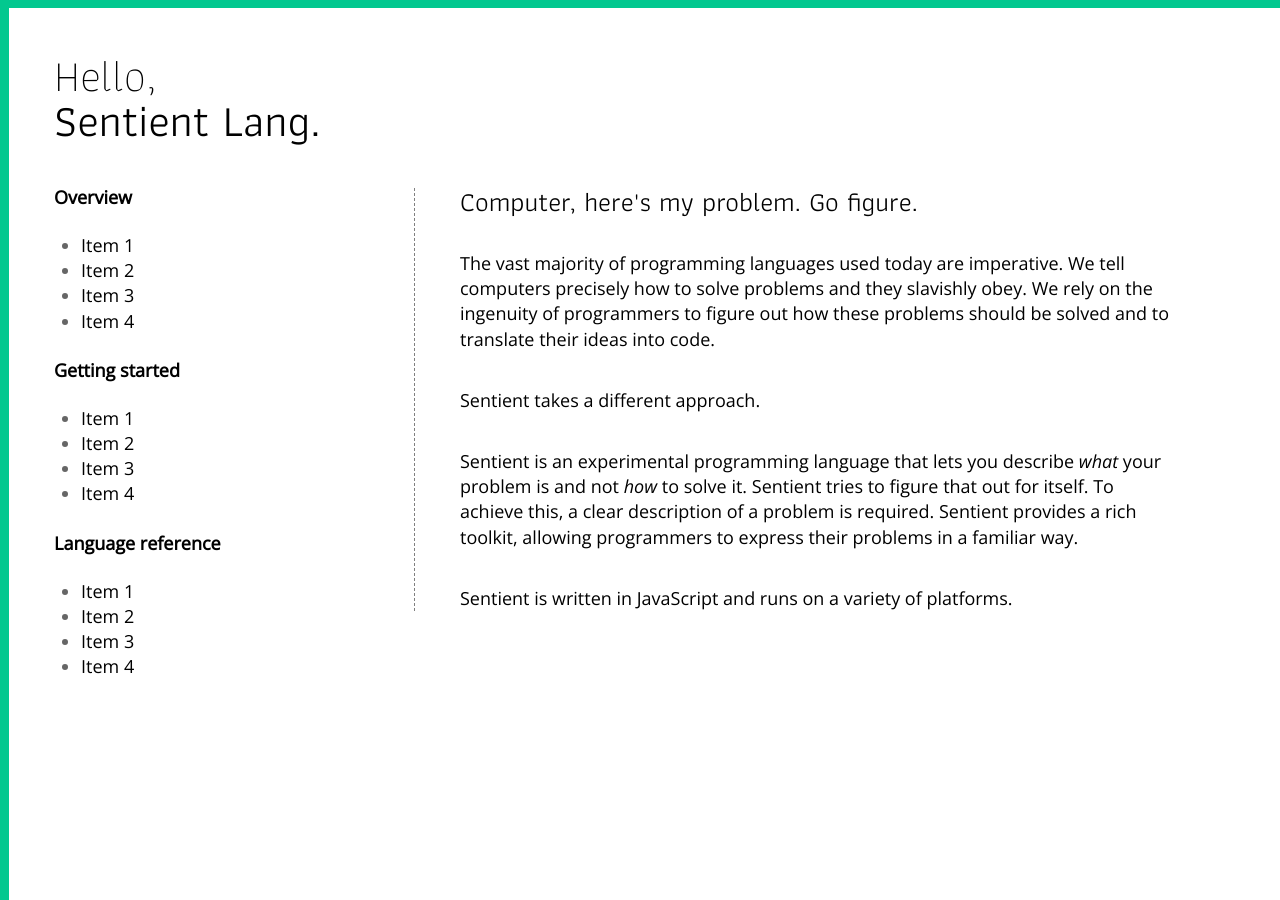
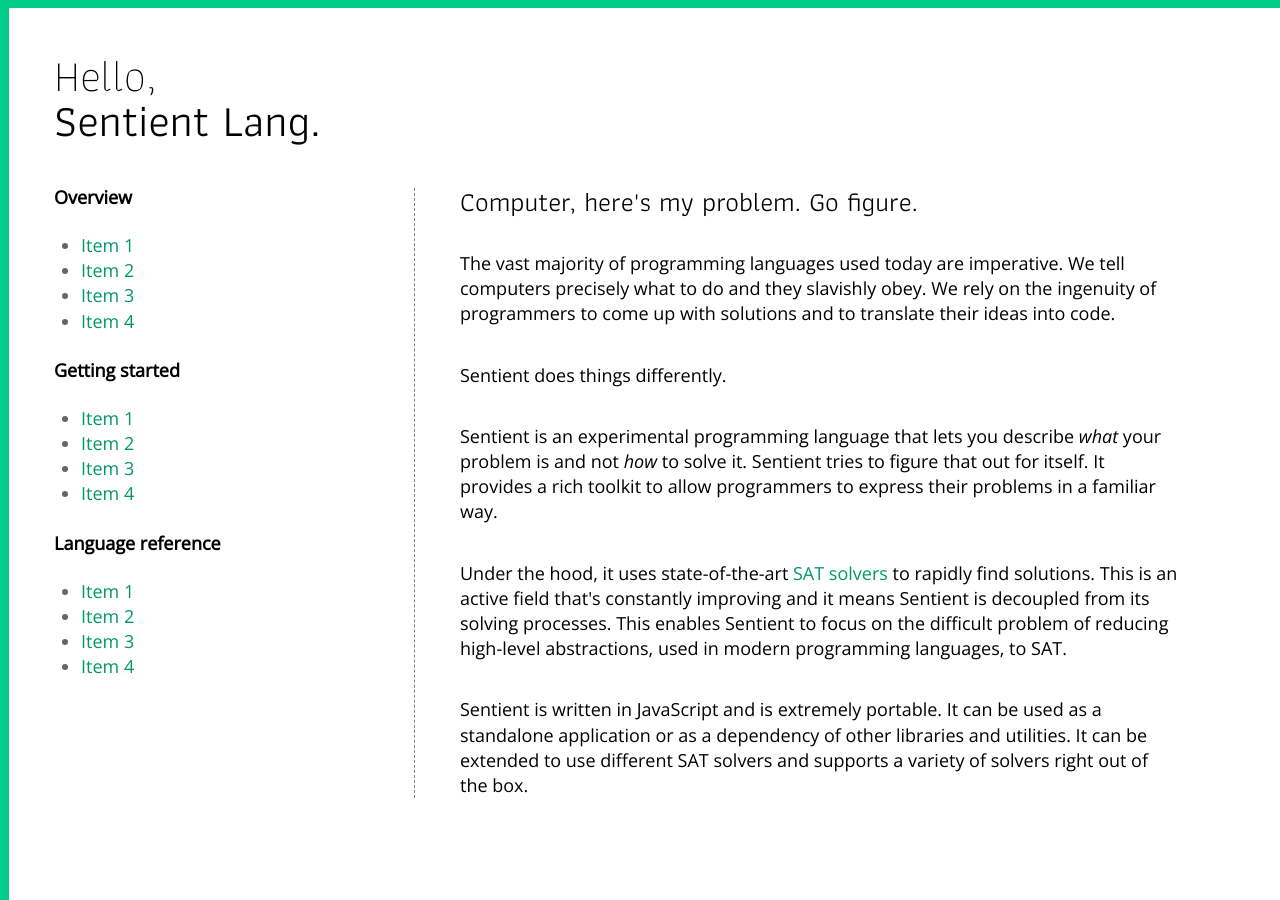
Before and after one commit to sentient-lang/sentient-lang.org, a Jekyll site: the page built from index.html, in a window 1280 px wide. Built offline with Jekyll 4.4.1, drawn with Linux system fonts in a browser that asks for light colours.

Commit message:
Update index copy

```diff
--- a/_scss/layout.scss
+++ b/_scss/layout.scss
@@ -4,12 +4,12 @@
   right: 0;
   bottom: 0;
   left: 0;
-  border-top: 0.5em solid rgb(2, 200, 143);
+  border-top: 0.5em solid #0c8;
 }
 
 body {
   min-height: 100%;
-  border-left: 0.5em solid rgb(2, 200, 143);
+  border-left: 0.5em solid #0c8;
   font-family: 'Open Sans', sans-serif;
   font-size: 18px;
   font-weight: 300;
@@ -20,7 +20,7 @@
 }
 
 a {
-  color: black;
+  color: #096;
   text-decoration: none;
 }
 
@@ -46,6 +46,10 @@
 
   h2 {
     font-weight: 400;
+  }
+
+  a {
+    color: black;
   }
 }
 
--- a/index.html
+++ b/index.html
@@ -7,23 +7,34 @@
 
 <p>
 The vast majority of programming languages used today are imperative. We
-tell computers precisely how to solve problems and they slavishly obey.
-We rely on the ingenuity of programmers to figure out how these problems
-should be solved and to translate their ideas into code.
+tell computers precisely what to do and they slavishly obey. We rely on the
+ingenuity of programmers to come up with solutions and to translate their ideas
+into code.
 </p>
 
 <p>
-<strong>Sentient</strong> takes a different approach.
+<strong>Sentient</strong> does things differently.
 </p>
 
 <p>
 Sentient is an experimental programming language that lets you describe
 <em>what</em> your problem is and not <em>how</em> to solve it. Sentient
-tries to figure that out for itself. To achieve this, a clear
-description of a problem is required. Sentient provides a rich toolkit,
-allowing programmers to express their problems in a familiar way.
+tries to figure that out for itself. It provides a rich toolkit to allow
+programmers to express their problems in a familiar way.
 </p>
 
 <p>
-Sentient is written in JavaScript and runs on a variety of platforms.
+Under the hood, it uses state-of-the-art
+<a href="http://baldur.iti.kit.edu/sat-competition-2016/">SAT solvers</a> to
+rapidly find solutions. This is an active field that's constantly improving and
+it means Sentient is decoupled from its solving processes. This enables Sentient
+to focus on the difficult problem of reducing high-level abstractions, used in
+modern programming languages, to SAT.
 </p>
+
+<p>
+Sentient is written in JavaScript and is extremely portable. It can be used as a
+standalone application or as a dependency of other libraries and utilities.
+It can be extended to use different SAT solvers and supports a variety of
+solvers right out of the box.
+</p>
```
